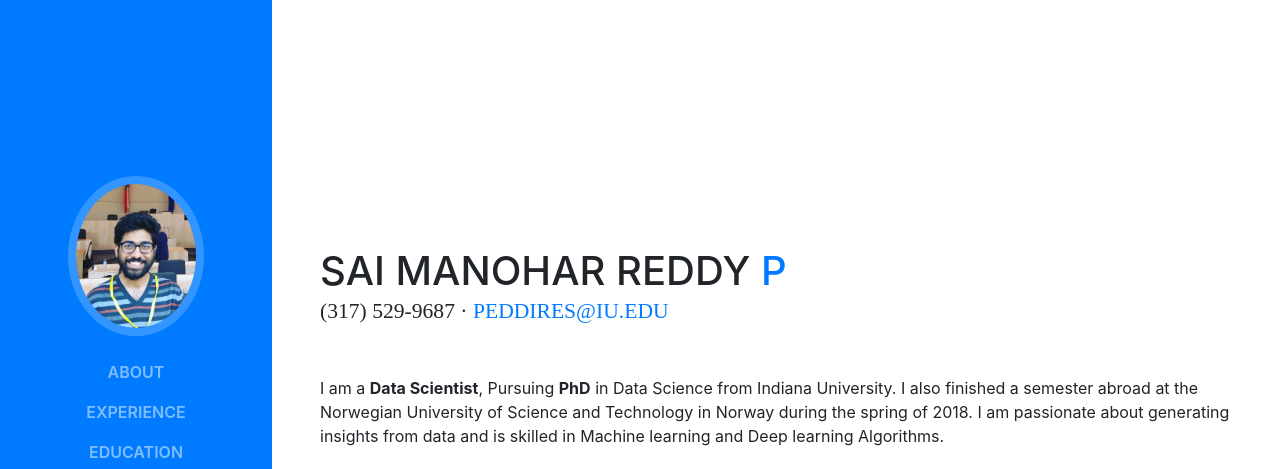
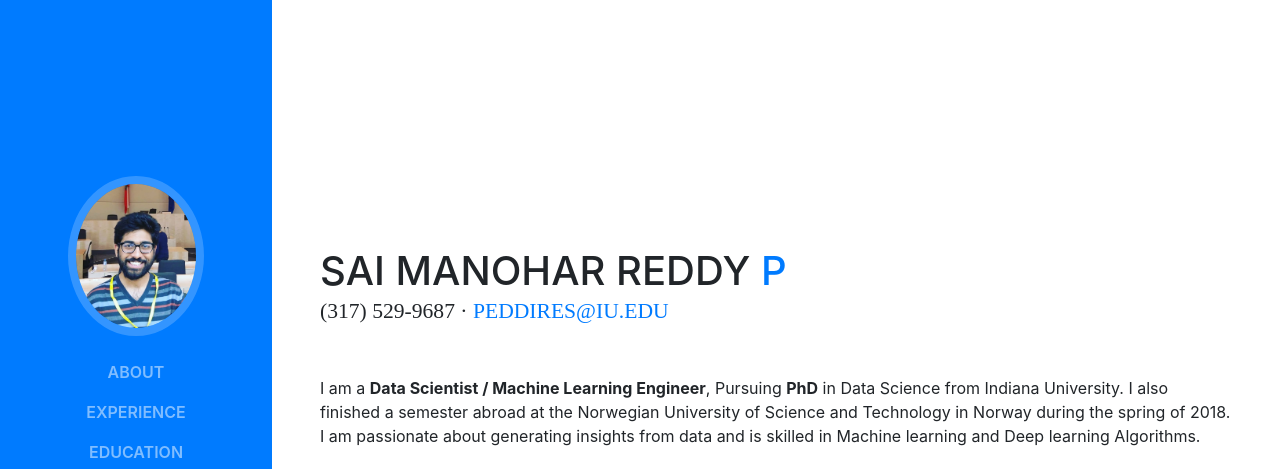
Before and after one commit to manohareddy/manohareddy.github.io, a website with bundled scripts: page index.html in a window 1280 px wide. Shown: the top 469 px of the page. Built offline with nearby package versions, Linux system fonts and the light colour scheme; a web font is replaced by a local one.

Commit message:
yea save

```diff
--- a/index.html
+++ b/index.html
@@ -75,7 +75,7 @@
           <div class="subheading mb-5"> (317) 529-9687 ·
             <a href="mailto:peddires@iu.edu">peddires@iu.edu</a>
           </div>
-          <p class="mb-5">I am a <b>Data Scientist</b>, Pursuing <b>PhD</b> in Data Science from Indiana University. I also finished a semester abroad at the Norwegian University of Science and Technology in Norway during the spring of 2018. I am passionate about generating insights from data and is skilled in Machine learning and Deep learning Algorithms.</p>
+          <p class="mb-5">I am a <b>Data Scientist / Machine Learning Engineer</b>, Pursuing <b>PhD</b> in Data Science from Indiana University. I also finished a semester abroad at the Norwegian University of Science and Technology in Norway during the spring of 2018. I am passionate about generating insights from data and is skilled in Machine learning and Deep learning Algorithms.</p>
           <ul class="list-inline list-social-icons mb-0">
             <li class="list-inline-item">
               <a  target="_blank" href="https://www.facebook.com/manohar.reddy.9279">
```
